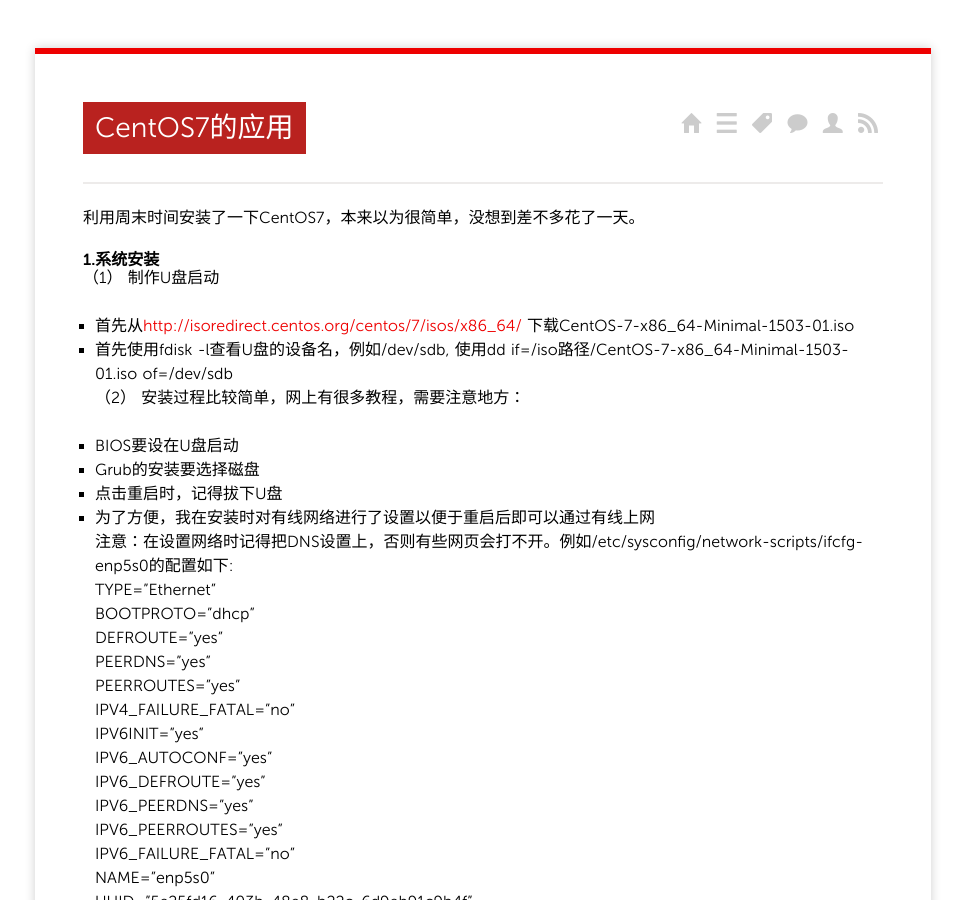
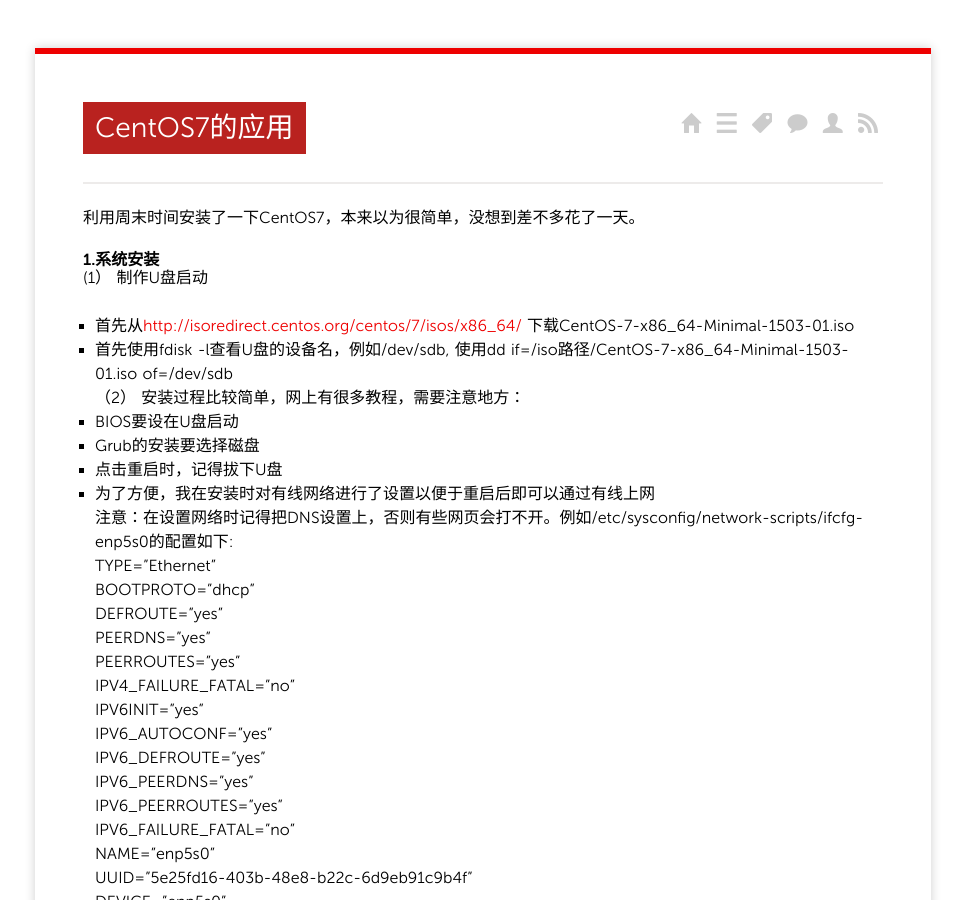
Before and after one commit to zhangchunlong/zhangchunlong.github.io, a Jekyll site: the page built from _posts/2015/2015-06-01-centos.md, in a window 1280 px wide and 900 px high. Shown: the whole window, without its empty margins (157-1122 px from the left). Built offline with Jekyll 4.4.1, drawn with Linux system fonts in a browser that asks for light colours; nearby versions of some CDN libraries; Markdown is read by kramdown in place of the engine named in the settings; comment, search, counter and statistics services are not loaded.

```diff
--- a/_posts/2015/2015-06-01-centos.md
+++ b/_posts/2015/2015-06-01-centos.md
@@ -8,16 +8,16 @@ tags:
 ---
 利用周末时间安装了一下CentOS7，本来以为很简单，没想到差不多花了一天。
 ####1.系统安装
-（1） 制作U盘启动
 
-*   首先从<http://isoredirect.centos.org/centos/7/isos/x86_64/> 下载CentOS-7-x86_64-Minimal-1503-01.iso
+(1） 制作U盘启动
+
+*  首先从<http://isoredirect.centos.org/centos/7/isos/x86_64/> 下载CentOS-7-x86_64-Minimal-1503-01.iso
 *  首先使用fdisk -l查看U盘的设备名，例如/dev/sdb, 使用dd if=/iso路径/CentOS-7-x86_64-Minimal-1503-01.iso of=/dev/sdb
 （2） 安装过程比较简单，网上有很多教程，需要注意地方：
-
-*   BIOS要设在U盘启动
-*   Grub的安装要选择磁盘
-*   点击重启时，记得拔下U盘
-*   为了方便，我在安装时对有线网络进行了设置以便于重启后即可以通过有线上网
+*  BIOS要设在U盘启动
+*  Grub的安装要选择磁盘
+*  点击重启时，记得拔下U盘
+*  为了方便，我在安装时对有线网络进行了设置以便于重启后即可以通过有线上网
 注意：在设置网络时记得把DNS设置上，否则有些网页会打不开。例如/etc/sysconfig/network-scripts/ifcfg-enp5s0的配置如下:
 TYPE="Ethernet"
 BOOTPROTO="dhcp"
@@ -153,7 +153,6 @@ shutdown -r now
 
 ####参考文件
  特别说明：上述软件的安装参考自下面的连接
-
 <http://blog.csdn.net/mimi00x/article/details/40455185>
 <http://elrepo.org/tiki/wl-kmod>
 <http://www.centoscn.com/image-text/install/2015/0516/5455.html>
```
